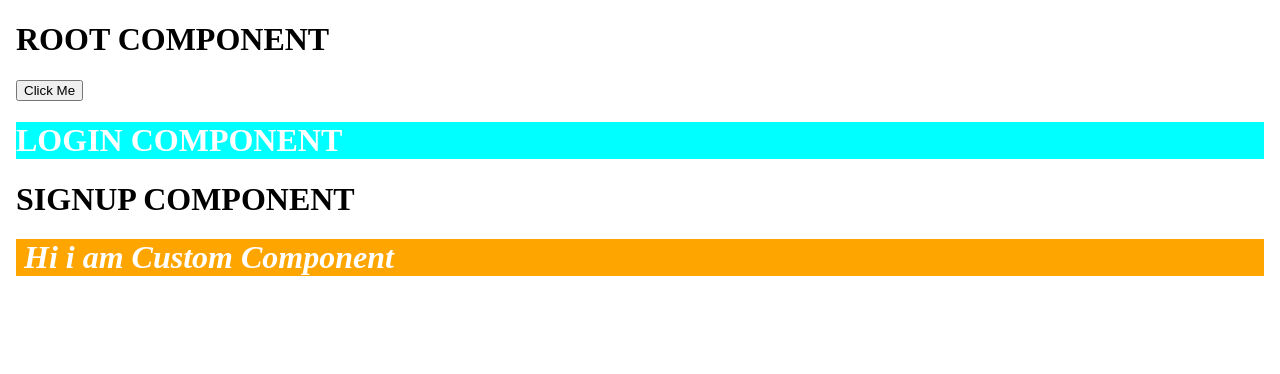
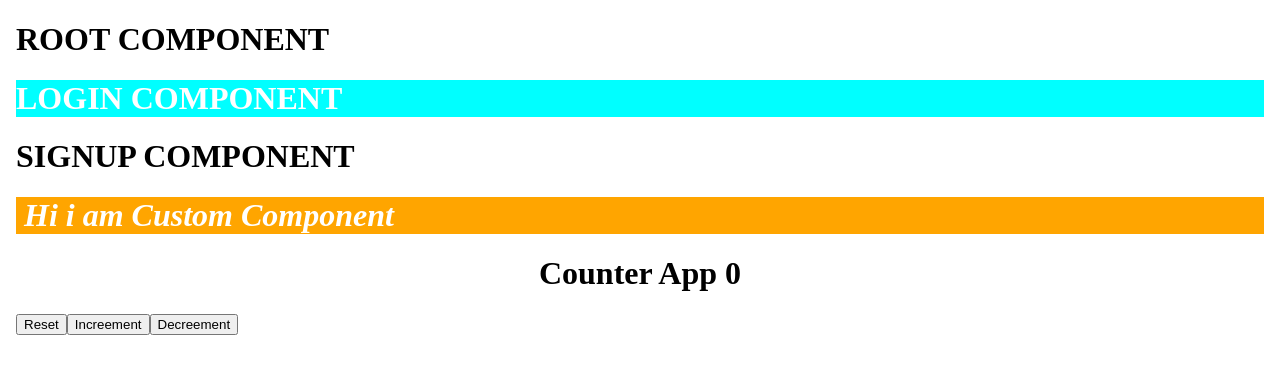
Before and after one commit to Dev-NavedAli/Angular, an Angular app in the folder lec-1/: page / in a window 1280 px wide. Shown: the top 374 px of the page. Built offline with nearby package versions, Linux system fonts and the light colour scheme.

Commit message:
make a counter app :

```diff
--- a/lec-1/package.json
+++ b/lec-1/package.json
@@ -27,12 +27,15 @@
     "@angular/cli": "^19.1.5",
     "@angular/compiler-cli": "^19.1.0",
     "@types/jasmine": "~5.1.0",
+    "autoprefixer": "^10.4.20",
     "jasmine-core": "~5.5.0",
     "karma": "~6.4.0",
     "karma-chrome-launcher": "~3.2.0",
     "karma-coverage": "~2.2.0",
     "karma-jasmine": "~5.1.0",
     "karma-jasmine-html-reporter": "~2.1.0",
+    "postcss": "^8.5.2",
+    "tailwindcss": "^4.0.6",
     "typescript": "~5.7.2"
   }
 }
--- a/lec-1/src/app/app.component.html
+++ b/lec-1/src/app/app.component.html
@@ -7,10 +7,13 @@
 </head>
 <body>
     <h1>ROOT COMPONENT</h1>
-    <button (click)="handleClickEvent()" >Click Me </button>
+
     <login/>
     <signup/>
     <profile/>
-
+    <h1 class="text-center" >Counter App  {{count}} </h1>
+    <button (click)="handleReset()" >Reset</button>
+    <button (click)="handleIncreement()" >Increement</button>
+    <button (click)="handleDecreement()" >Decreement</button>
 </body>
 </html>
--- a/lec-1/src/app/app.component.ts
+++ b/lec-1/src/app/app.component.ts
@@ -6,21 +6,25 @@ import { ProfileComponent } from './profile/profile.component';
 
 @Component({
   selector: 'app-root',
-  imports: [LoginComponent,SignupComponent,ProfileComponent],
+  imports: [LoginComponent, SignupComponent, ProfileComponent],
   templateUrl: './app.component.html',
   styleUrl: './app.component.css'
 })
 export class AppComponent {
   title = 'lec-1';
 
-  handleClickEvent():any{
-    console.log('heyyyyyyyyy');
-    this.otherFunction()
+  count = 0
 
+  handleIncreement() {
+    this.count += 1
   }
-
-  otherFunction(){
-    console.log('Other function is caleed');
+  handleDecreement() {
+    if (this.count > 0) {
+      this.count -= 1
+    }
+  }
+  handleReset() {
+    this.count = 0
   }
 
 }
--- a/lec-1/src/styles.css
+++ b/lec-1/src/styles.css
@@ -1 +1,4 @@
 /* You can add global styles to this file, and also import other style files */
+@tailwind base;
+@tailwind components;
+@tailwind utilities;
--- /dev/null
+++ b/lec-1/tailwind.config.js
@@ -0,0 +1,10 @@
+/** @type {import('tailwindcss').Config} */
+module.exports = {
+  content: [
+    "./src/**/*.{html,ts}", // Include all HTML and TypeScript files in src
+  ],
+  theme: {
+    extend: {},
+  },
+  plugins: [],
+};
```
Also changed, not shown: 1 other file (tests, documents, lock files or other folders).
